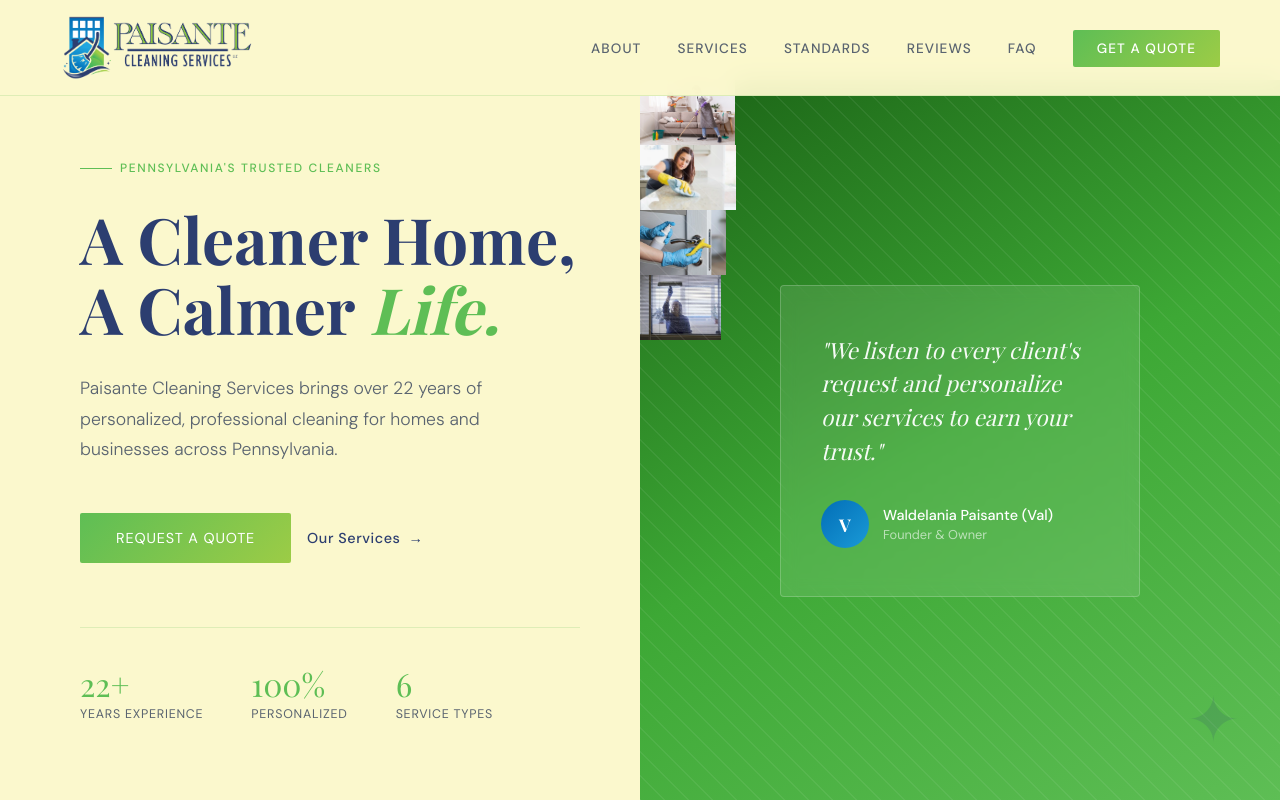
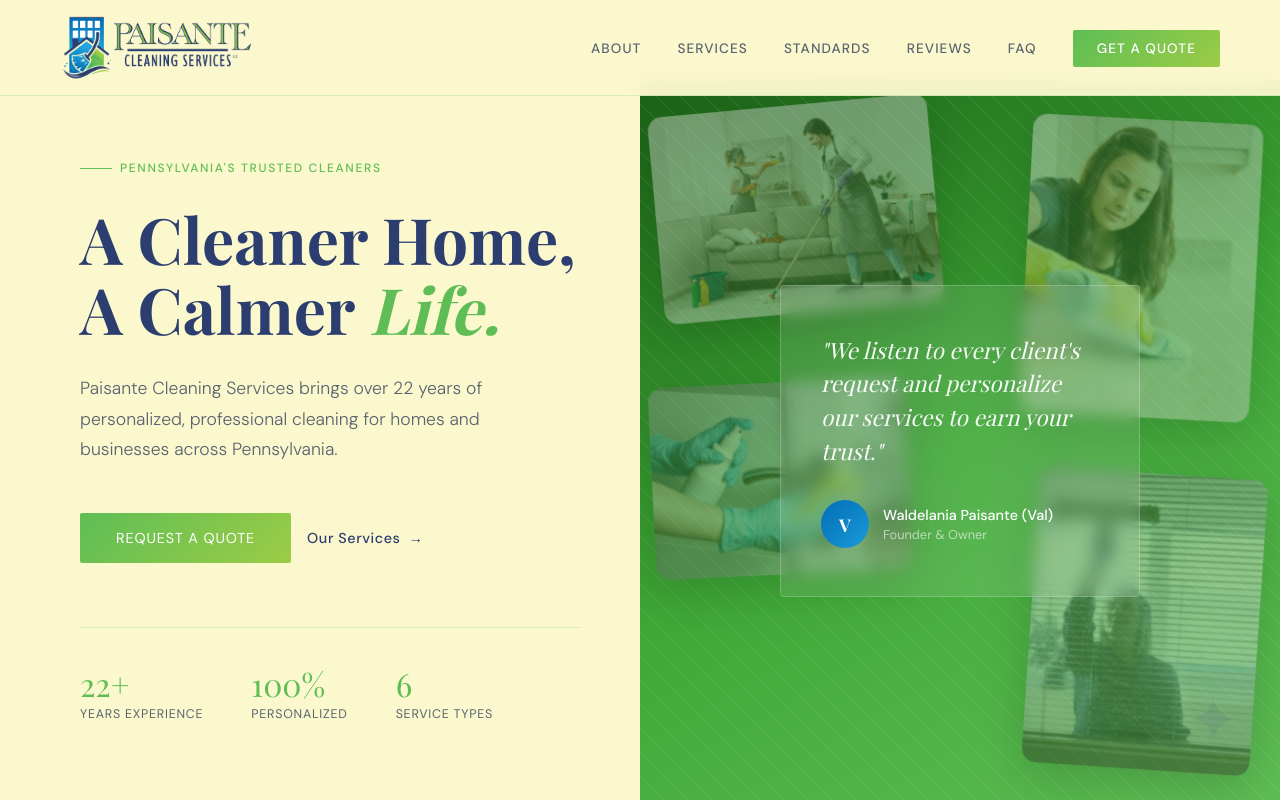
Before and after one commit to Pldv1127/paisante-cleaning, a Next.js app: page / in a window 1280 px wide. Shown: the top 800 px of the page. Built offline with nearby package versions, Linux system fonts and the light colour scheme; no server answers; the database is empty; a web font is replaced by a local one.

Commit message:
additional unique animations

```diff
--- a/src/app/globals.css
+++ b/src/app/globals.css
@@ -184,6 +184,83 @@ nav.scrolled { box-shadow: 0 4px 30px rgba(0,0,0,0.06); }
   opacity: .06;
   background-image: repeating-linear-gradient(45deg, #fff 0, #fff 1px, transparent 0, transparent 50%);
   background-size: 24px 24px;
+}
+.floating-images {
+  position: absolute; inset: 0;
+  z-index: 1;
+  pointer-events: none;
+}
+
+/* Wrapper: position + drift + bubble — all three use separate CSS properties
+   so they compose without interfering with each other or with .fi-img's parallax */
+.fi-wrap { position: absolute; }
+
+/* Image: parallax translateY only, driven by --py custom prop set by scroll JS */
+.fi-img {
+  display: block;
+  object-fit: cover;
+  border-radius: 14px;
+  opacity: 0.44;
+  box-shadow: 0 14px 48px rgba(0,0,0,0.38);
+  filter: brightness(0.88) saturate(0.8);
+  transform: translateY(var(--py, 0px));
+  will-change: transform;
+}
+
+/* Positions + two independent animations per image:
+   fi-drift-N  → translate + rotate (individual CSS props)
+   fi-bubble   → scale (independent CSS prop, never conflicts with translate/rotate) */
+.fi-w1 {
+  top: 4%; left: 3%;
+  animation:
+    fi-drift-1 6.3s ease-in-out infinite,
+    fi-bubble  3.8s ease-in-out infinite;
+}
+.fi-w2 {
+  top: 7%; right: 4%;
+  animation:
+    fi-drift-2 7.9s ease-in-out infinite 0.8s,
+    fi-bubble  4.3s ease-in-out infinite 1.1s;
+}
+.fi-w3 {
+  top: 42%; left: 2%;
+  animation:
+    fi-drift-3 5.7s ease-in-out infinite 1.6s,
+    fi-bubble  3.5s ease-in-out infinite 0.5s;
+}
+.fi-w4 {
+  bottom: 4%; right: 3%;
+  animation:
+    fi-drift-4 8.5s ease-in-out infinite 0.4s,
+    fi-bubble  5.0s ease-in-out infinite 1.8s;
+}
+
+/* Drift: uses individual `translate` and `rotate` props */
+@keyframes fi-drift-1 {
+  0%,100% { translate:   0px   0px; rotate: -5deg; }
+  35%     { translate:  -5px -12px; rotate: -6.5deg; }
+  70%     { translate:   4px  -5px; rotate:  -4deg; }
+}
+@keyframes fi-drift-2 {
+  0%,100% { translate:  0px  0px; rotate:  4deg; }
+  40%     { translate:  6px -9px; rotate:  5.5deg; }
+  75%     { translate: -4px -4px; rotate:  3deg; }
+}
+@keyframes fi-drift-3 {
+  0%,100% { translate:  0px  0px; rotate: -3deg; }
+  45%     { translate: -5px  9px; rotate: -4.5deg; }
+  80%     { translate:  4px  4px; rotate: -2deg; }
+}
+@keyframes fi-drift-4 {
+  0%,100% { translate:  0px   0px; rotate:  5deg; }
+  30%     { translate:  5px -11px; rotate:  6.5deg; }
+  65%     { translate: -3px  -5px; rotate:  3.5deg; }
+}
+
+/* Bubble: uses individual `scale` prop — fully independent of drift */
+@keyframes fi-bubble {
+  0%,100% { scale: 1; }
+  50%     { scale: 1.07; }
 }
 .hero-card {
   background: rgba(255,255,255,.1);
@@ -577,12 +654,26 @@ footer { background: linear-gradient(135deg, #1B2A5A 0%, #2C3E70 100%); padding:
   pointer-events: none;
 }
 
-/* ── SQUEEGEE WIPE REVEAL (section titles) ── */
-.section-title.wipe-init {
-  clip-path: inset(0 100% 0 0);
-  transition: clip-path .75s cubic-bezier(.22,.61,.36,1);
+/* ── GLOVE WIPE REVEAL (section titles) ── */
+.section-title.wipe-init { clip-path: inset(0 100% 0 0); }
+.section-title.wipe-play {
+  animation: title-sweep .85s cubic-bezier(.22,.61,.36,1) forwards;
 }
-.section-title.wipe-init.wipe-in { clip-path: inset(0 0% 0 0); }
+@keyframes title-sweep {
+  from { clip-path: inset(0 100% 0 0); }
+  to   { clip-path: inset(0 0% 0 0); }
+}
+.wipe-glove {
+  position: fixed;
+  top: 0;
+  left: 0;
+  width: 90px;
+  height: 90px;
+  background: url('/glove-wipe.png') no-repeat center / contain;
+  pointer-events: none;
+  z-index: 9998;
+  filter: drop-shadow(0 2px 8px rgba(0,0,0,0.3));
+}
 
 /* ── SECTION SPARKS ── */
 .section-spark {
--- a/src/app/page.tsx
+++ b/src/app/page.tsx
@@ -1,5 +1,6 @@
 import ContactForm from "@/components/ContactForm";
 import ReviewsSection from "@/components/ReviewsSection";
+import HeroFloatingImages from "@/components/HeroFloatingImages";
 
 export const metadata = {
   title: "Paisante Cleaning Services | Pennsylvania",
@@ -62,12 +63,7 @@ export default function Home() {
         <div className="hero-right">
   <div className="hero-pattern" />
 
-  <div className="floating-images" aria-hidden="true">
-    <img src="/cleaning1.jpg" className="nav-logo-img"/>
-    <img src="/cleaning2.png" className="nav-logo-img"/>
-    <img src="/cleaning3.png" className="nav-logo-img"/>
-    <img src="/cleaning4.png" className="nav-logo-img"/>
-  </div>
+  <HeroFloatingImages />
 
   <div className="hero-right-inner">
     <div className="hero-card">
--- a/src/components/ClientEffects.tsx
+++ b/src/components/ClientEffects.tsx
@@ -26,15 +26,47 @@ export default function ClientEffects() {
     const wipeTitles = document.querySelectorAll<HTMLElement>(".section-title");
     wipeTitles.forEach((el) => el.classList.add("wipe-init"));
 
+    // We observe the unclipped .reveal ancestor rather than the title element
+    // itself. clip-path:inset(0 100% 0 0) reduces the element's visual area to
+    // zero, so Chrome's IntersectionObserver reports ratio=0 and never fires
+    // isIntersecting:true — keeping the title hidden forever.
     const wipeObserver = new IntersectionObserver(
       (entries) => {
         entries.forEach((entry) => {
           if (!entry.isIntersecting) return;
-          const el = entry.target as HTMLElement;
-          el.classList.add("wipe-in");
-          wipeObserver.unobserve(el);
+          const container = entry.target as HTMLElement;
+          wipeObserver.unobserve(container);
+          const el = container.querySelector<HTMLElement>(".section-title");
+          if (!el) return;
 
-          // Spark burst when the wipe completes
+          // Wait for the parent .reveal to start fading in (700ms transition)
+          // before triggering the clip-path animation so it's actually visible.
+          setTimeout(() => {
+            el.classList.add("wipe-play");
+
+            const r = el.getBoundingClientRect();
+            const glove = document.createElement("span");
+            glove.className = "wipe-glove";
+            document.body.appendChild(glove);
+
+            // All positioning is in the keyframe transforms (not top/left CSS props).
+            // body has overflow-x:hidden which makes Chrome treat it as a scroll
+            // container — position:fixed elements then drift vertically during scroll.
+            // Compositor-driven transforms are immune to this.
+            const gloveH = 90;
+            const y = r.top + r.height / 2 - gloveH / 2;
+            glove.animate(
+              [
+                { transform: `translate(${r.left - 30}px, ${y}px)`, opacity: 1 },
+                { transform: `translate(${r.left + r.width * 0.8}px, ${y}px)`, opacity: 1, offset: 0.8 },
+                { transform: `translate(${r.left + r.width + 30}px, ${y}px)`, opacity: 0 },
+              ],
+              { duration: 850, easing: "cubic-bezier(.22,.61,.36,1)" }
+            ).onfinish = () => glove.remove();
+
+            // Spark burst at the four title corners when the wipe finishes
+            setTimeout(() => {
+              el.style.position = "relative";
               const sparks = [
                 { l: "-14px", t: "-14px" },
                 { l: "calc(100% + 6px)", t: "-10px" },
@@ -45,17 +77,21 @@ export default function ClientEffects() {
                 const spark = document.createElement("span");
                 spark.className = "section-spark";
                 spark.style.left = l;
-            spark.style.top = t;
+                spark.style.top  = t;
                 spark.style.animationDelay = i * 0.1 + "s";
-            el.style.position = "relative";
                 el.appendChild(spark);
                 setTimeout(() => spark.remove(), 1000 + i * 100);
               });
+            }, 850);
+          }, 380);
         });
       },
       { threshold: 0.25 }
     );
-    wipeTitles.forEach((el) => wipeObserver.observe(el));
+    wipeTitles.forEach((el) => {
+      const reveal = el.closest<HTMLElement>(".reveal");
+      wipeObserver.observe(reveal ?? el);
+    });
 
     // ── Scroll reveal (fade + lift for non-title elements) ───
     const reveals = document.querySelectorAll<HTMLElement>(".reveal");
--- /dev/null
+++ b/src/components/HeroFloatingImages.tsx
@@ -0,0 +1,54 @@
+"use client";
+
+import { useEffect, useRef } from "react";
+
+interface FImg {
+  src: string;
+  cls: string;   // positions the wrapper via CSS
+  w: number;
+  h: number;
+  speed: number; // parallax rate; sign sets direction
+}
+
+const IMGS: FImg[] = [
+  { src: "/cleaning1.jpg", cls: "fi-w1", w: 275, h: 204, speed:  0.13 },
+  { src: "/cleaning2.png", cls: "fi-w2", w: 218, h: 282, speed: -0.09 },
+  { src: "/cleaning3.png", cls: "fi-w3", w: 252, h: 189, speed:  0.19 },
+  { src: "/cleaning4.png", cls: "fi-w4", w: 228, h: 296, speed: -0.14 },
+];
+
+export default function HeroFloatingImages() {
+  const wrapRefs = useRef<(HTMLDivElement | null)[]>([]);
+
+  useEffect(() => {
+    function onScroll() {
+      const s = window.scrollY;
+      wrapRefs.current.forEach((el, i) => {
+        if (!el) return;
+        // --py cascades into .fi-img's transform without touching the wrapper's animation
+        el.style.setProperty("--py", `${s * IMGS[i].speed}px`);
+      });
+    }
+    window.addEventListener("scroll", onScroll, { passive: true });
+    return () => window.removeEventListener("scroll", onScroll);
+  }, []);
+
+  return (
+    <div className="floating-images" aria-hidden="true">
+      {IMGS.map((img, i) => (
+        <div
+          key={img.src}
+          ref={(el) => { wrapRefs.current[i] = el; }}
+          className={`fi-wrap ${img.cls}`}
+        >
+          <img
+            src={img.src}
+            className="fi-img"
+            style={{ width: img.w, height: img.h }}
+            alt=""
+          />
+        </div>
+      ))}
+    </div>
+  );
+}
```
Lines whose indentation alone changed are shown as unchanged.
